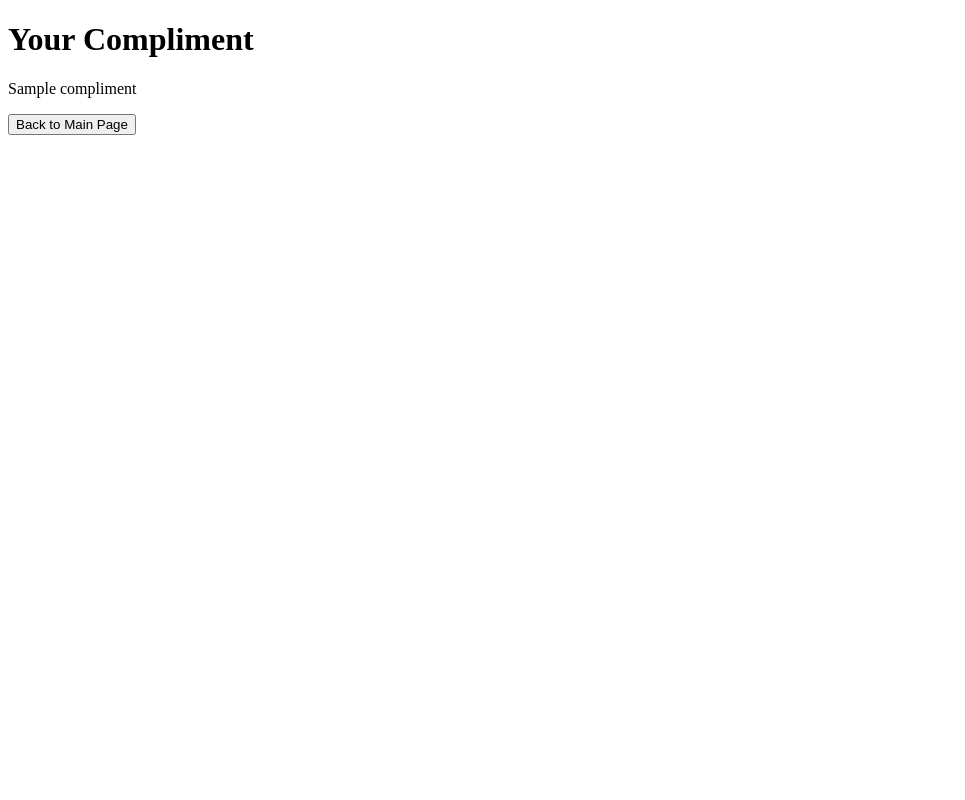
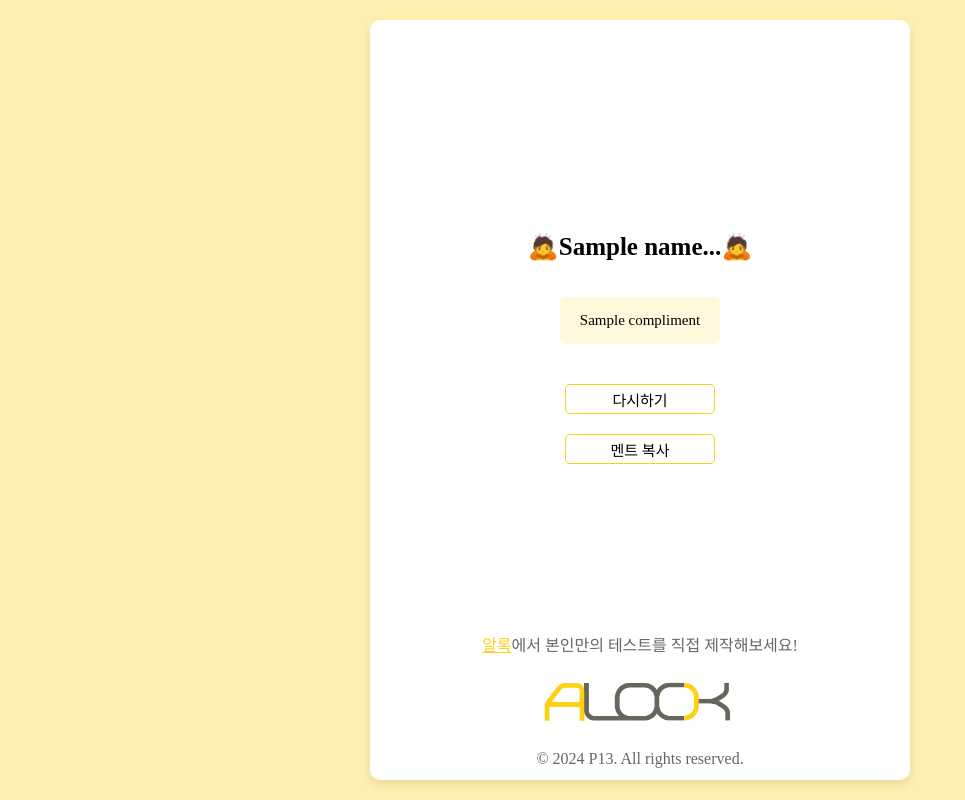
Before and after one commit to heeiscold/AlockCompliment_ch_v1, a FastAPI app: template templates/compliment.html in a window 1280 px wide. Shown: the whole page, without its empty margins (0-965 px from the left). Run offline with FastAPI, Linux system fonts and the light colour scheme; the template is opened without the code that fills it: most values are stand-ins (such as "Sample title", 1, 10 or a date in 2020); some web fonts are replaced.

Commit message:
result page

```diff
--- a/templates/compliment.html
+++ b/templates/compliment.html
@@ -1,13 +1,149 @@
 <!DOCTYPE html>
 <html>
 <head>
+    <meta charset="UTF-8">
+    <meta http-equiv="X-UA-Compatible" content="IE=edge">
+    <meta name="viewport" content="width=device-width, initial-scale=1.0">
     <title>Compliment</title>
+    <link href="https://hangeul.pstatic.net/hangeul_static/css/nanum-square.css" rel="stylesheet">
+    <style>
+        body, footer, #main_box, #compliment_box, main {
+            font-family: 'NanumSquareLight';
+            display: flex;
+            flex-direction: column;
+            justify-content: top;
+            align-items: center;
+        }
+
+        html, body {
+            height: 100%;
+            margin: 0;
+            padding: 0;
+            background-color: #ffefb0;
+        }
+
+        #container {
+            background-color: #ffffff;
+            height: 100%;
+            width: 70%; /* 화면 크기에 따라 너비가 90%로 조정 */
+            max-width: 500px; /* 최대 너비를 500px로 제한 */
+            min-width: 200px; /* 최소 너비를 300px로 설정 */
+            text-align: center;
+            box-shadow: 0px 4px 8px rgba(0, 0, 0, 0.1); /* 그림자 추가 */
+            padding: 20px; /* 내부 여백 추가 */
+            border-radius: 10px; /* 모서리 둥글게 설정 */
+            margin: 20px; /* 외부 여백 */
+        }
+
+        h1 {
+            font-family: 'NanumSquare';
+            font-size: 25px;
+            margin-top: 40px;
+        }
+
+        main {
+            height: 80%;
+            display: flex;
+            flex-direction: column;
+            justify-content: center;
+            align-items: center;
+        }
+
+        #main_box * {
+            font-size: 15px;
+        }
+
+        button {
+            font-family: 'NanumSquareLight';
+            height: 30px;
+            width: 150px;
+            border-radius: 5px;
+            box-shadow: none;
+            outline: none;
+            border: 1px solid rgb(253, 208, 23);
+            background-color: white;
+            margin-top: 20px;
+        }
+
+        footer {
+            height: 20%;
+            color: #666;
+            display: flex;
+            flex-direction: column;
+            align-items: center;
+        }
+
+        #alock_link:link {
+            color: rgb(253, 208, 23);
+        }
+
+        #alock_link:hover {
+            color: #a2a2a2;
+        }
+
+        #compliment_text {
+            background-color: #fff8dc; /* 연한 노랑 배경 색 */
+            padding: 15px 20px; /* 내부 여백 */
+            border-radius: 5px; /* 둥근 사각형 */
+            display: inline-block; /* 내용에 맞게 크기 조정 */
+            margin: 20px 0; /* 상하 여백 추가 */
+        }
+
+        button:hover {
+            color: rgb(253, 208, 23);
+        }
+
+        @media only screen and (max-width: 600px) {
+            #container {
+                width: 95%; /* 작은 화면에서는 너비가 95%가 되도록 */
+                padding: 10px;
+            }
+
+            h1 {
+                font-size: 20px; /* 작은 화면에서는 제목 폰트 크기 줄이기 */
+            }
+
+            button {
+                width: 100px; /* 버튼 크기 줄이기 */
+                font-size: 14px;
+            }
+        }
+
+    </style>
 </head>
 <body>
-    <h1>Your Compliment</h1>
-    <p>{{ compliment }}</p>
-    <a href="/">
-        <button type="submit">Back to Main Page</button>
-    </a>
+    <div id="container">
+        <main>
+            <h1>🙇<strong>{{ name }}</strong>...🙇</h1>
+            <div id="main_box">
+                <p id="compliment_text">{{ compliment }}</p> <!-- ID 추가하여 접근 가능하게 설정 -->
+                <a href="/">
+                    <button type="button">다시하기</button>
+                </a>
+                <!-- 멘트 복사 버튼 추가 -->
+                <button type="button" onclick="copyCompliment()">멘트 복사</button>
+            </div>
+        </main>
+        <footer>
+            <p><a id="alock_link" href="https://www.notion.so/chaewonhuh/ALOCK-_v2-10b60dcdee5880e3a20ecd2b678be180?pvs=4">알록</a>에서 본인만의 테스트를 직접 제작해보세요!</p>
+            <div class="logo">
+                <a href="https://www.notion.so/chaewonhuh/ALOCK-_v2-10b60dcdee5880e3a20ecd2b678be180?pvs=4"><img src="{{ url_for('static', path='images/wordmark.png') }}" alt="alock" width="200"></a>
+            </div>
+            <p>© 2024 P13. All rights reserved.</p>
+        </footer>
+    </div>
+    <script>
+        function copyCompliment() {
+            // 주접멘트 텍스트 가져오기
+            const complimentText = document.getElementById("compliment_text").innerText;
+
+            // 클립보드에 텍스트 복사
+            navigator.clipboard.writeText(complimentText).then(() => {
+                alert("멘트가 클립보드에 복사되었습니다!");
+            }).catch(err => {
+                alert("복사에 실패했습니다: " + err);
+            });
+        }
+    </script>
 </body>
 </html>
```
